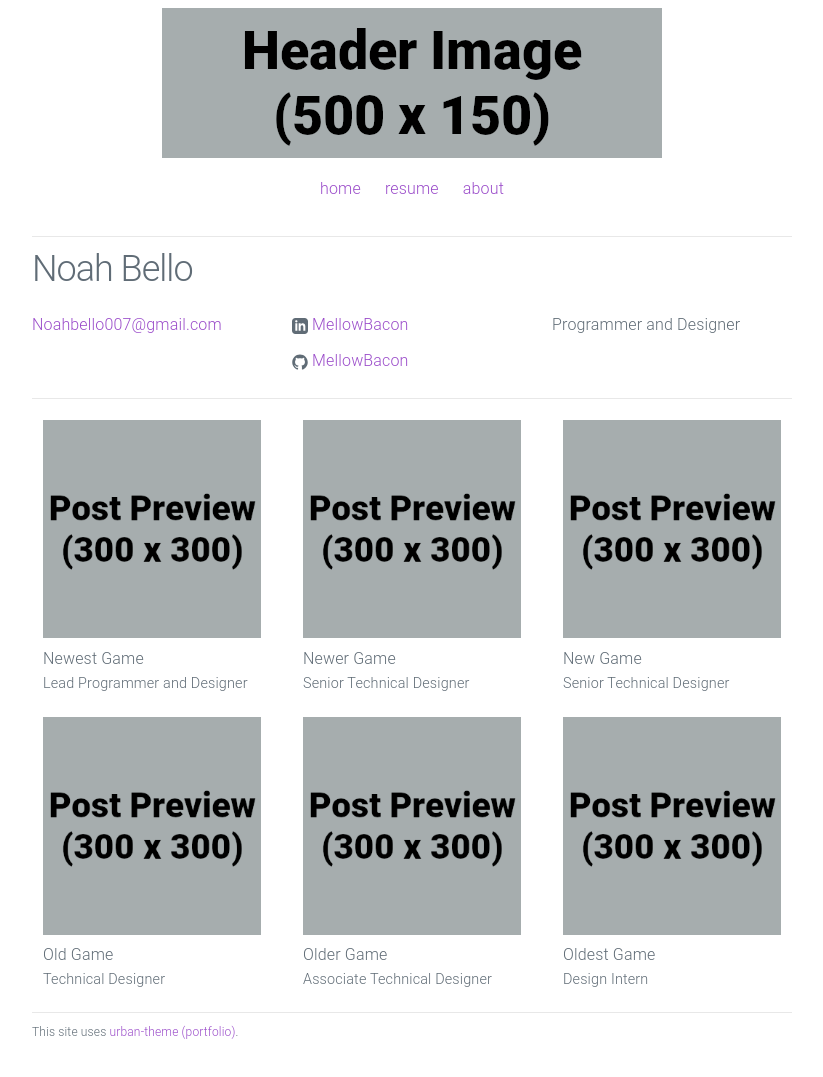
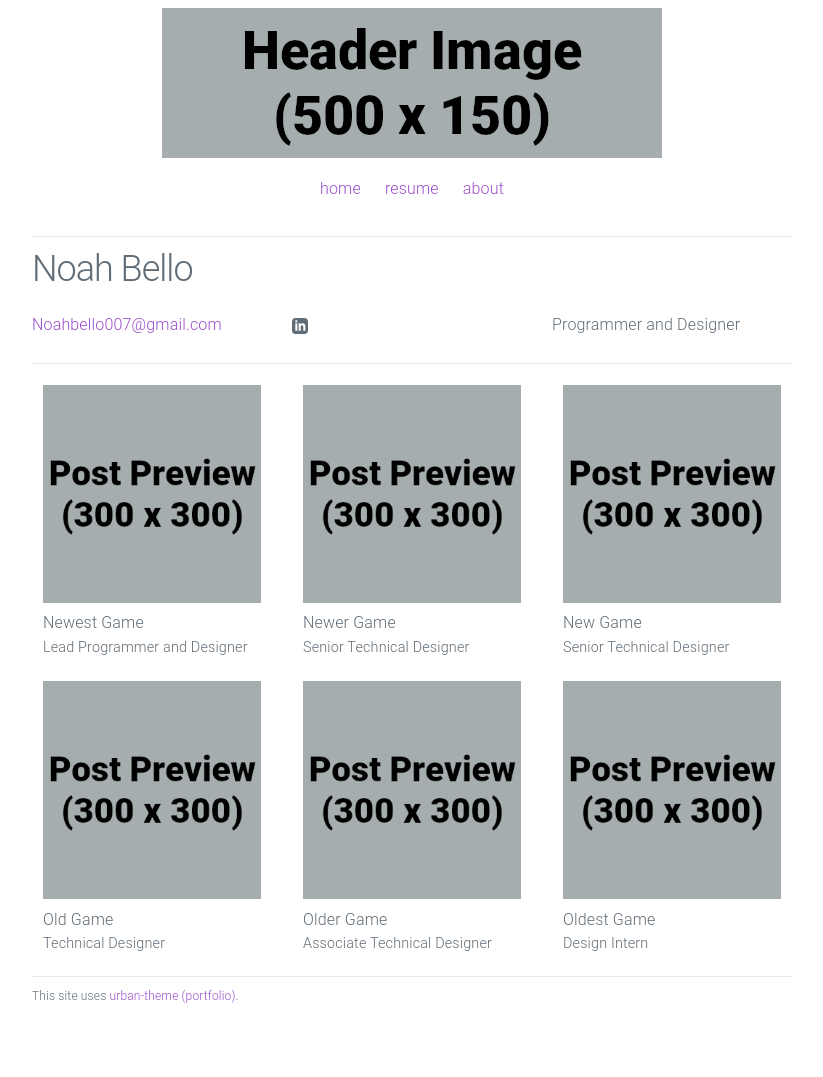
Before and after one commit to MellowBacon/NoahBelloPortfolio, a Jekyll site: the page built from index.html, in a window 1280 px wide. Shown: the whole page, without its empty margins (228-1051 px from the left). Built offline with Jekyll 4.4.1, drawn with Linux system fonts in a browser that asks for light colours; after the commit the page ends 1041 px from its top, so only the background shows below that.

Commit message:
Update _config.yml

```diff
--- a/_config.yml
+++ b/_config.yml
@@ -3,9 +3,8 @@ title: Noah Bello
 email: Noahbello007@gmail.com
 description: > # keep this and put description below
   Programmer and Designer
-url: "https://yourdomain.com" # the base hostname & protocol for your site
+url: https://NoahBello.github.io
 linkedin_url: "https://www.linkedin.com/in/gamingportfolio"
-github_username: MellowBacon
 footer_text: "This site uses <a href='https://github.com/gamingportfolio/urban-theme-portfolio'>urban-theme (portfolio)</a>."
 
 # Build settings
```
